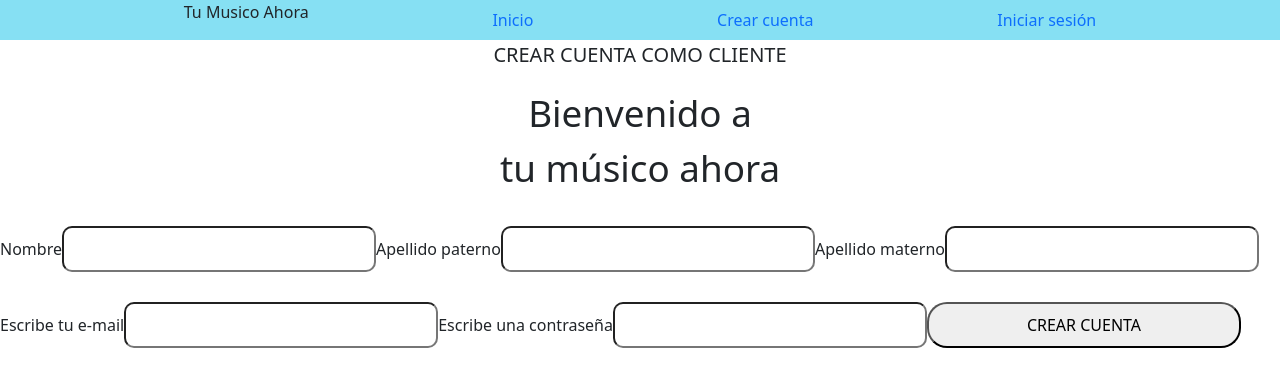
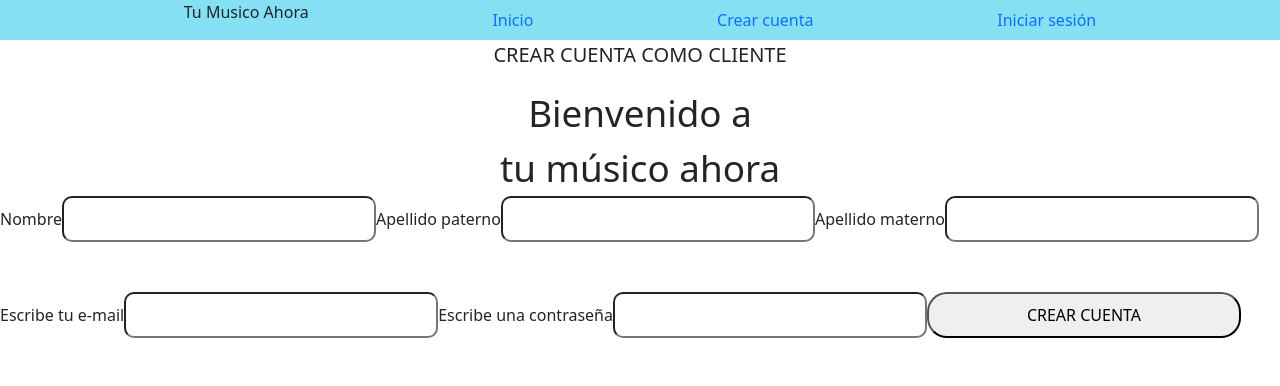
Before and after one commit to Kodemia-MusicApp/MusicApp-FrontEnd, a React app: page /crearcuenta/cliente in a window 1280 px wide. Shown: the top 386 px of the page. Built offline with nearby package versions, Linux system fonts and the light colour scheme.

Commit message:
1 file modified

```diff
--- a/src/Pages/CreateAccountUser/CreateAccountUser.scss
+++ b/src/Pages/CreateAccountUser/CreateAccountUser.scss
@@ -4,5 +4,5 @@
     height: 46px;
     border-radius: 10px;
     align-items: center;
-    margin-top: 30px;
+    margin-bottom: 30px;
 }
```
